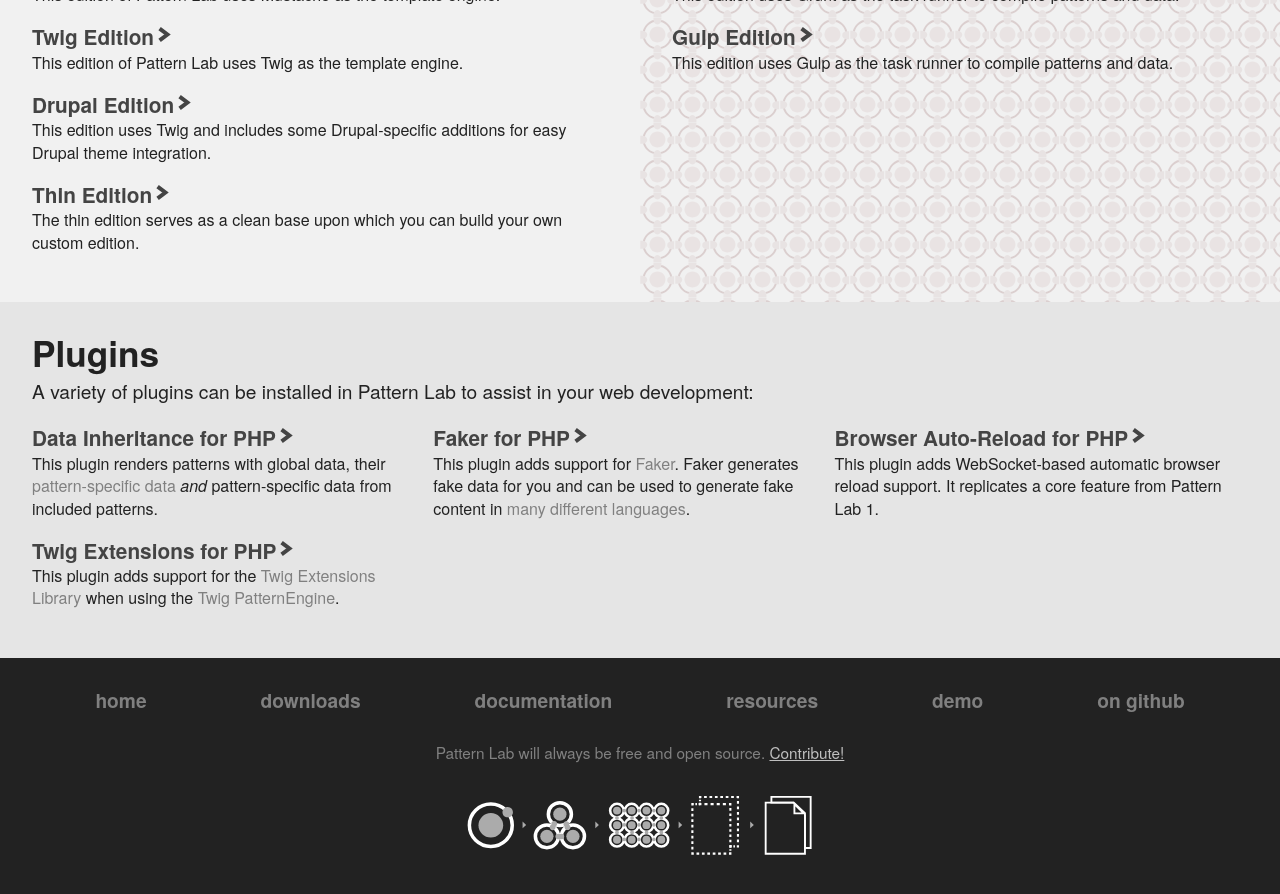
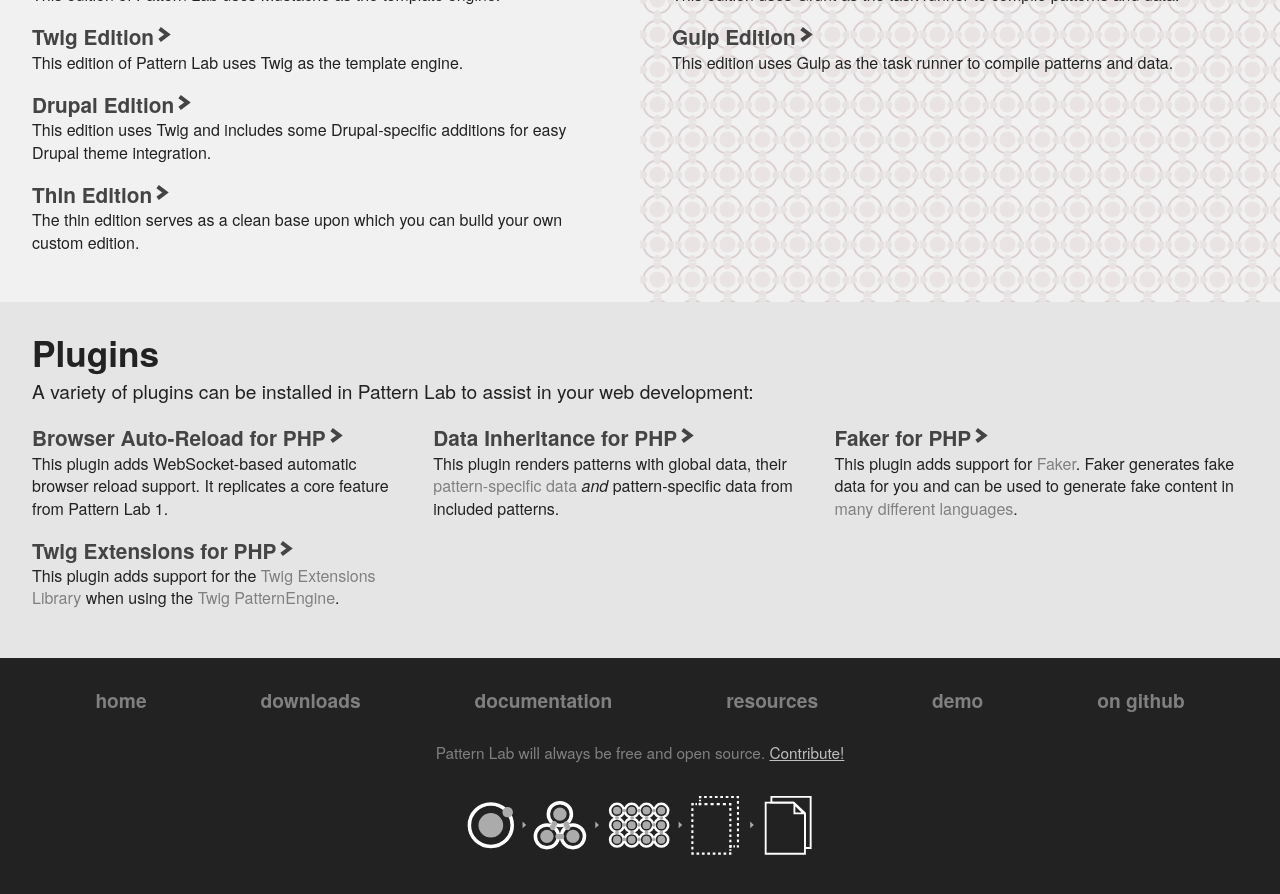
Before and after one commit to pattern-lab/website, a Jekyll site: the page built from download.html, in a window 1280 px wide and 900 px high, scrolled down 628 px. Shown: the top 894 px of the window. Built offline with Jekyll 4.4.1, drawn with Linux system fonts in a browser that asks for light colours; comment, search, counter and statistics services are not loaded.

Commit message:
plugins are now in alpha order

```diff
--- a/download.html
+++ b/download.html
@@ -44,16 +44,16 @@
             <p>A variety of plugins can be installed in Pattern Lab to assist in your web development:</p>
 			<ul class="link-desc-list">
 				<li class="link-desc-list__item">
+					<a class="link-desc-list__link" href="https://github.com/pattern-lab/plugin-php-reload">Browser Auto-Reload for PHP</a>
+					<p class="link-desc-list__desc">This plugin adds WebSocket-based automatic browser reload support. It replicates a core feature from Pattern Lab 1.</p>
+				</li>
+				<li class="link-desc-list__item">
 					<a class="link-desc-list__link" href="https://github.com/pattern-lab/plugin-php-data-inheritance">Data Inheritance for PHP</a>
 					<p class="link-desc-list__desc">This plugin renders patterns with global data, their <a href="/docs/data-pattern-specific.html">pattern-specific data</a> <em>and</em> pattern-specific data from included patterns.</p>
 				</li>
 				<li class="link-desc-list__item">
 					<a class="link-desc-list__link" href="https://github.com/pattern-lab/plugin-php-faker">Faker for PHP</a>
 					<p class="link-desc-list__desc">This plugin adds support for <a href="https://github.com/fzaninotto/Faker">Faker</a>. Faker generates fake data for you and can be used to generate fake content in <a href="https://github.com/fzaninotto/Faker/tree/master/src/Faker/Provider">many different languages</a>.</p>
-				</li>
-				<li class="link-desc-list__item">
-					<a class="link-desc-list__link" href="https://github.com/pattern-lab/plugin-php-reload">Browser Auto-Reload for PHP</a>
-					<p class="link-desc-list__desc">This plugin adds WebSocket-based automatic browser reload support. It replicates a core feature from Pattern Lab 1.</p>
 				</li>
 				<li class="link-desc-list__item">
 					<a class="link-desc-list__link" href="https://github.com/pattern-lab/plugin-php-twig-extensions">Twig Extensions for PHP</a>
```
